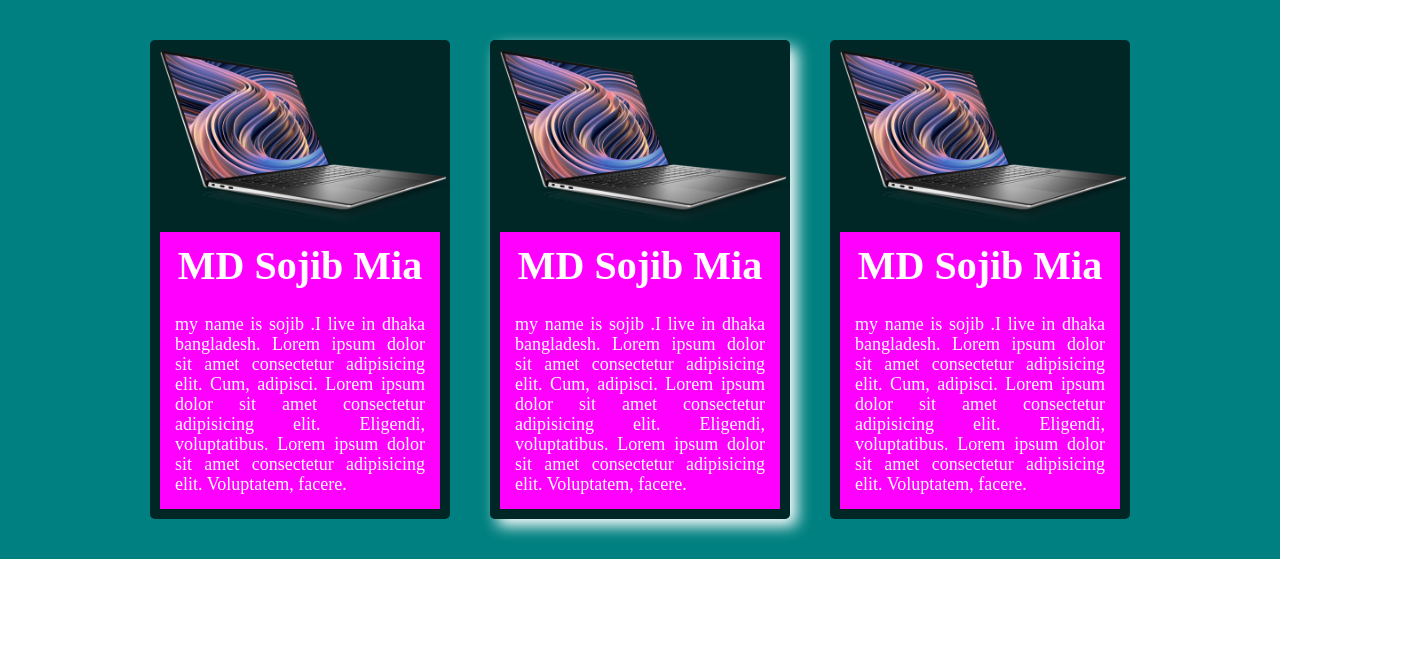
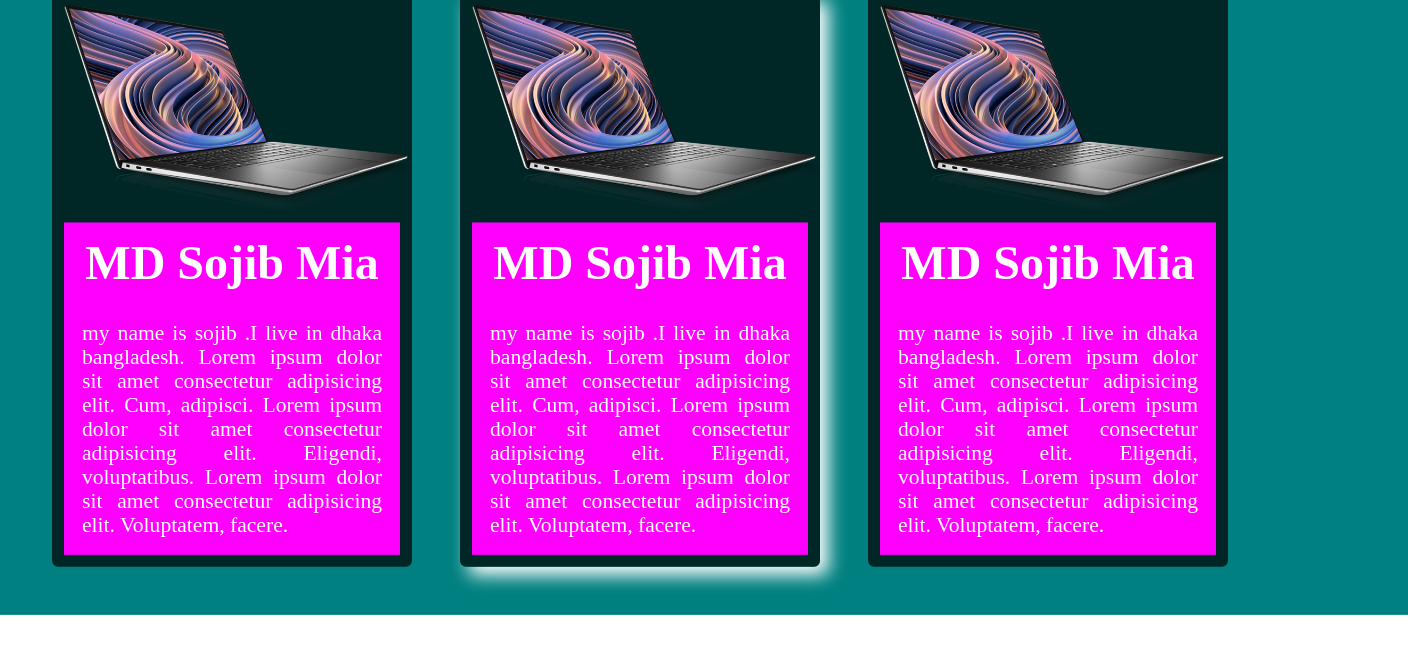
Before and after one commit to SojibRWD/Box-Shadow, a plain HTML site: page index.html in a window 1280 px wide. In both pictures the pointer is over the element 640 px from the left and 279 px from the top of the page. Shown: the whole page, 1408 px wide, since content can reach past the window. Drawn offline with Linux system fonts and the light colour scheme.

```diff
--- a/css/style.css
+++ b/css/style.css
@@ -16,6 +16,10 @@
     justify-content: center;
     align-items: center;
     flex-wrap: wrap;
+    transition: .4s;
+}
+.box-container:hover {
+    transform: scale(1.2);
 }
 .box {
     margin: 20px;
```
